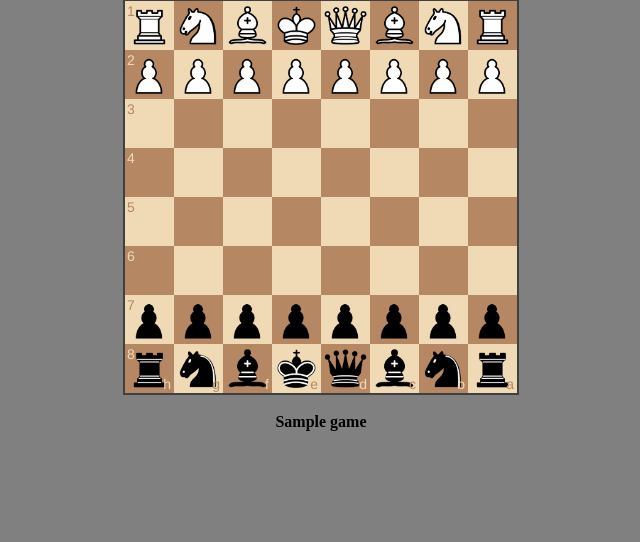
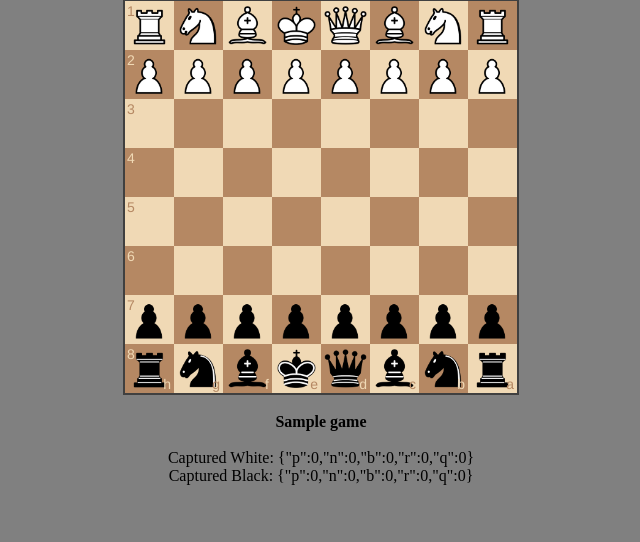
Before and after one commit to kurtjd/chesscorpy, a Flask app: template chesscorpy/templates/game.html in a window 1280 px wide. Shown: the part 81-623 px from the top of the page, without its empty margins (319-959 px from the left). Run offline with Flask 2, Linux system fonts and the light colour scheme; the template is opened without the code that fills it: most values are stand-ins (such as "Sample title", 1, 10 or a date in 2020).

Commit message:
Implement basic captured pieces display

```diff
--- a/chesscorpy/static/js/play_chess.js
+++ b/chesscorpy/static/js/play_chess.js
@@ -51,6 +51,12 @@ function moveIsPromotion(from, to)
 {
     // Check if piece is pawn and if it is about to move to the 1st or 8th rank.
     return game.get(from).type == 'p' && (to[1] == '1' || to[1] == '8')
+}
+
+function setCapturedDisplay()
+{
+    $("#captured").html("Captured White: " + JSON.stringify(captured_white) +
+                        "<br>Captured Black: " + JSON.stringify(captured_black))
 }
 
 function getCapturedPieces(color)
@@ -154,6 +160,11 @@ function onPieceMove(source, target)
         return "snapback"
     }
 
+    // For now naively re-check for captured pieces even if move didn't result in capture.
+    captured_white = getCapturedPieces("white")
+    captured_black = getCapturedPieces("black")
+    setCapturedDisplay()
+
     postMove(move.san)
     checkGame()
 }
@@ -211,6 +222,7 @@ if (PGN != "None")
 
 var captured_white = getCapturedPieces("white")
 var captured_black = getCapturedPieces("black")
+setCapturedDisplay()
 
 if (USER_COLOR == "white" || USER_COLOR == "none")
 {
--- a/chesscorpy/templates/game.html
+++ b/chesscorpy/templates/game.html
@@ -16,7 +16,8 @@
 {% block main %}
   <div id="player1"></div><br>
   <div id="board" style="width: 400px"></div><br>
-  <div id="player2"></div>
+  <div id="player2"></div><br>
+  <div id="captured"></div>
 
   <script>
     const GAME_ID = {{ game_data.id }}
```
